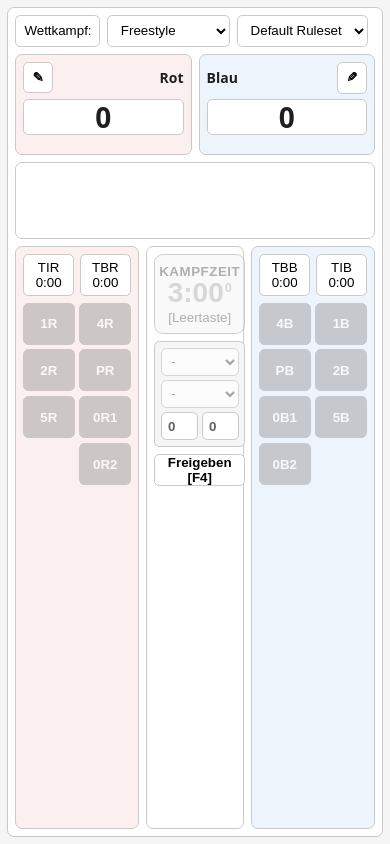
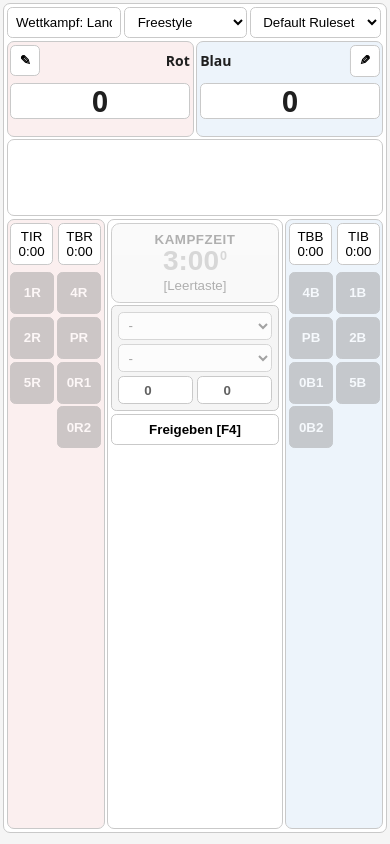
Before and after one commit to 8biz/champ, a website: page protocol/protocol.html in a window 390 px wide. Drawn offline with Linux system fonts and the light colour scheme.

Commit message:
Reduce padding and gap sizes for improved mobile display optimization

```diff
--- a/protocol/protocol.html
+++ b/protocol/protocol.html
@@ -36,7 +36,7 @@
     }
 
     body {
-      padding: 0.5rem;
+      padding: 0.2rem;
     }
 
     .app {
@@ -47,15 +47,15 @@
       border-radius: 0.5rem;
       display: grid;
       grid-template-rows: auto auto auto 1fr;
-      gap: 0.5rem;
-      padding: 0.5rem;
+      gap: 0.2rem;
+      padding: 0.2rem;
       overflow: hidden;
     }
 
     .top-bar {
       display: grid;
       grid-template-columns: minmax(0, 1fr) auto auto auto;
-      gap: 0.5rem;
+      gap: 0.2rem;
       align-items: center;
     }
 
@@ -84,14 +84,14 @@
     .board {
       display: grid;
       grid-template-columns: 1fr 1fr;
-      gap: 0.5rem;
+      gap: 0.2rem;
       min-height: 0;
     }
 
     .buttons {
       display: grid;
-      grid-template-columns: minmax(0, 1fr) 7rem minmax(0, 1fr);
-      gap: 0.5rem;
+      grid-template-columns: minmax(7rem, 1fr) minmax(5rem, 21rem) minmax(7rem, 1fr);
+      gap: 0.2rem;
       min-height: 0;
     }
 
@@ -99,9 +99,9 @@
     .side, .button-side {
       border: 0.0625rem solid var(--border);
       border-radius: 0.5rem;
-      padding: 0.5rem;
+      padding: 0.2rem;
       display: grid;
-      gap: 0.45rem;
+      gap: 0.5rem;
       min-height: 0;
     }
 
@@ -142,7 +142,9 @@
       border: 0.0625rem solid var(--border);
       border-radius: 0.375rem;
       background: #fff;
-      padding: 0.35rem;
+      padding: 0.2rem;
+      min-height: 3rem;
+      min-width: 3rem;
       text-align: center;
       font-variant-numeric: tabular-nums;
     }
@@ -163,7 +165,7 @@
     .event-groups {
       display: flex;
       flex-wrap: wrap;
-      gap: 0.35rem;
+      gap: 0.2rem;
       align-content: start;
     }
 
@@ -176,21 +178,11 @@
       flex-direction: row-reverse;
     }
 
-    /* 2×2 grid for the four point / passivity buttons (1R/2R/4R/PR or their
-       blue mirrors). */
+    /* 2×2 grid for four bout events */
     .event-group-points {
       display: grid;
       grid-template-columns: 1fr 1fr;
-      gap: 0.35rem;
-      flex: 1 1 5rem;
-    }
-
-    /* 2×2 grid for the three special buttons (5R/5B + two caution buttons)
-       plus one invisible placeholder cell to complete the grid. */
-    .event-group-special {
-      display: grid;
-      grid-template-columns: 1fr 1fr;
-      gap: 0.35rem;
+      gap: 0.2rem;
       flex: 1 1 5rem;
     }
 
@@ -256,10 +248,10 @@
     .center {
       border: 0.0625rem solid var(--border);
       border-radius: 0.5rem;
-      padding: 0.5rem;
+      padding: 0.2rem;
       display: grid;
       grid-template-rows: auto auto auto 1fr;
-      gap: 0.5rem;
+      gap: 0.2rem;
       align-content: start;
     }
 
@@ -673,7 +665,7 @@
       min-width: 14rem;
       display: flex;
       flex-direction: column;
-      gap: 0.5rem;
+      gap: 0.2rem;
       box-shadow: 0 0.25rem 1.5rem rgba(0, 0, 0, 0.25);
     }
 
@@ -713,7 +705,7 @@
 
     #time-mod-actions {
       display: flex;
-      gap: 0.5rem;
+      gap: 0.2rem;
       justify-content: flex-end;
       margin-top: 0.25rem;
     }
@@ -788,7 +780,7 @@
             <button class="event-btn" type="button">2R</button>
             <button class="event-btn" type="button">PR</button>
           </div>
-          <div class="event-group-special">
+          <div class="event-group-points">
             <button class="event-btn" type="button">5R</button>
             <button class="event-btn" type="button">0R1</button>
             <span class="event-placeholder" aria-hidden="true"></span>
@@ -835,7 +827,7 @@
             <button class="event-btn" type="button">PB</button>
             <button class="event-btn" type="button">2B</button>
           </div>
-          <div class="event-group-special">
+          <div class="event-group-points">
             <button class="event-btn" type="button">0B1</button>
             <button class="event-btn" type="button">5B</button>
             <button class="event-btn" type="button">0B2</button>
```
